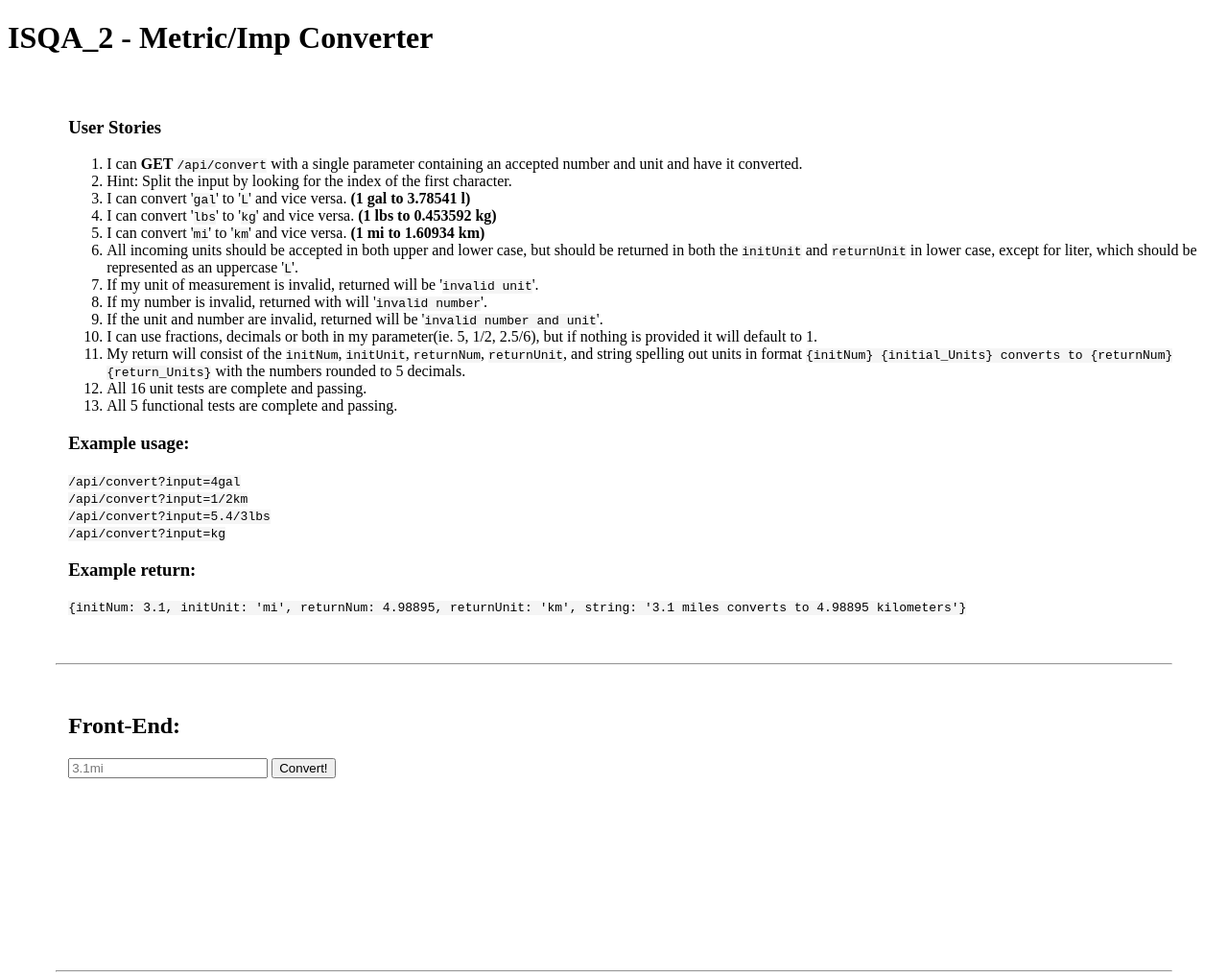
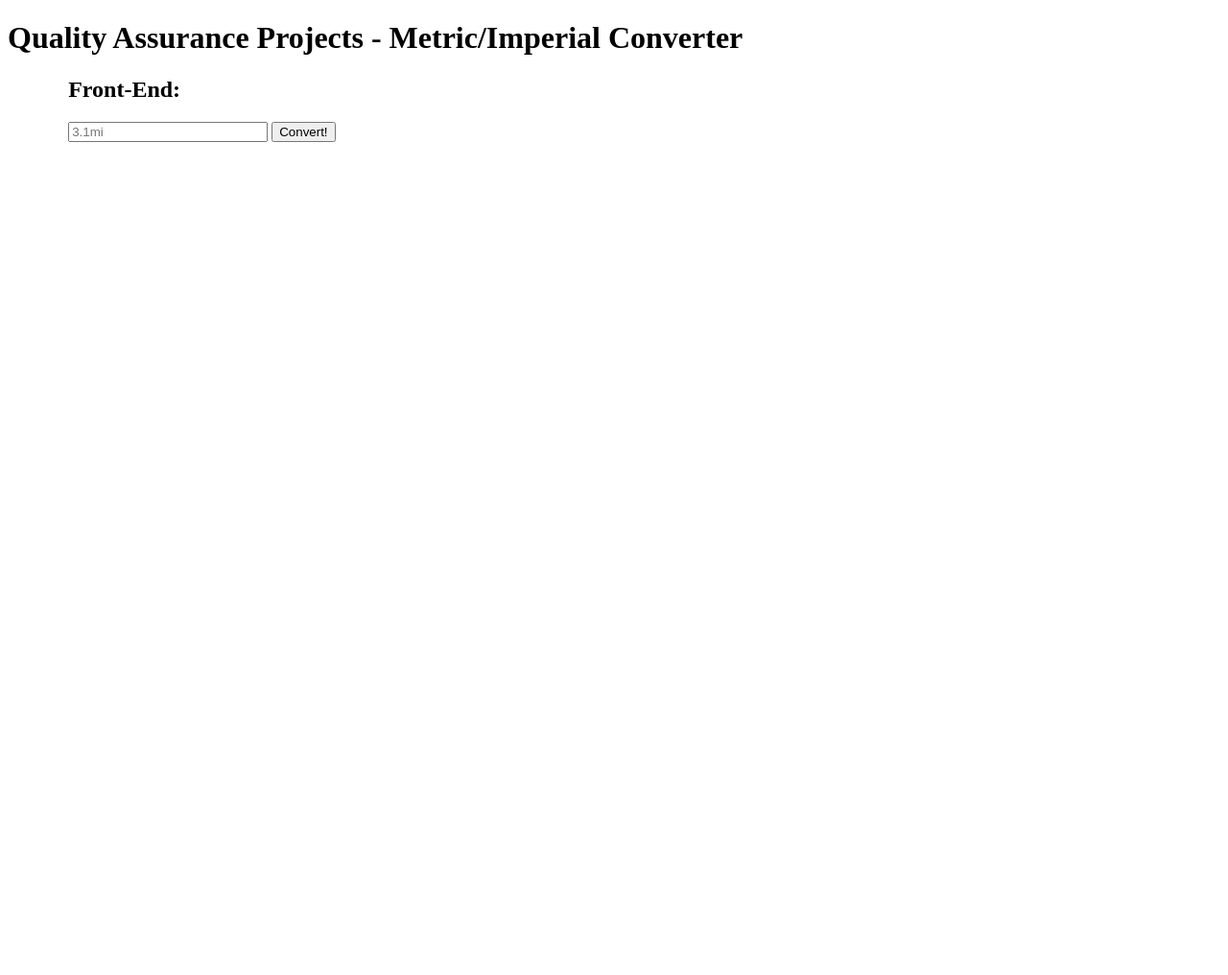
Before and after one commit to freeCodeCamp/boilerplate-project-metricimpconverter, a website: page views/index.html in a window 1280 px wide. Shown: the whole page at 96% size. After the commit the page ends 800 px from the top, so only its background shows below. Drawn offline with nearby package versions, Linux system fonts and the light colour scheme; files that its build step writes are made by us from their sources.

Commit message:
Remove User Stories, Reformat README

```diff
--- a/views/index.html
+++ b/views/index.html
@@ -1,7 +1,7 @@
 <!DOCTYPE html>
 <html>
   <head>
-    <title>Free Code Camp - Metric/Imperial Converter</title>
+    <title>Quality Assurance Projects - Metric/Imperial Converter</title>
     <meta name="description" content="A cool thing made with HyperDev">
     <link id="favicon" rel="icon" href="https://hyperdev.com/favicon-app.ico" type="image/x-icon">
     <meta charset="utf-8">
@@ -12,36 +12,9 @@
   <body>
     <header>
       <h1>
-        ISQA_2 - Metric/Imp Converter
+        Quality Assurance Projects - Metric/Imperial Converter
       </h1>
     </header>
-    <div id='userstories' style='margin-left: 5%; margin-top: 5%'>
-      <h3>User Stories</h3>
-      <ol>
-        <li>I can <b>GET</b> <code>/api/convert</code> with a single parameter containing an accepted number and unit and have it converted.</li>
-        <li>Hint: Split the input by looking for the index of the first character.</li>
-        <li>I can convert '<code>gal</code>' to '<code>L</code>' and vice versa. <b>(1 gal to 3.78541 l)</b></li>
-        <li>I can convert '<code>lbs</code>' to '<code>kg</code>' and vice versa. <b>(1 lbs to 0.453592 kg)</b></li>
-        <li>I can convert '<code>mi</code>' to '<code>km</code>' and vice versa. <b>(1 mi to 1.60934 km)</b></li>
-        <li>All incoming units should be accepted in both upper and lower case, but should be returned in both the <code>initUnit</code> and
-          <code>returnUnit</code> in lower case, except for liter, which should be represented as an uppercase '<code>L</code>'.</li>
-        <li>If my unit of measurement is invalid, returned will be '<code>invalid unit</code>'.</li>
-        <li>If my number is invalid, returned with will '<code>invalid number</code>'.</li>
-        <li>If the unit and number are invalid, returned will be '<code>invalid number and unit</code>'.</li>
-        <li>I can use fractions, decimals or both in my parameter(ie. 5, 1/2, 2.5/6), but if nothing is provided it will default to 1.</li>
-        <li>My return will consist of the <code>initNum</code>, <code>initUnit</code>, <code>returnNum</code>, <code>returnUnit</code>, and string spelling out units in format <code>{initNum} {initial_Units} converts to {returnNum} {return_Units}</code> with the numbers rounded to 5 decimals.</li>
-        <li>All 16 unit tests are complete and passing.</li>
-        <li>All 5 functional tests are complete and passing.</li>
-      </ol>
-      <h3>Example usage:</h3>
-      <code>/api/convert?input=4gal</code><br>
-      <code>/api/convert?input=1/2km</code><br>
-      <code>/api/convert?input=5.4/3lbs</code><br>
-      <code>/api/convert?input=kg</code><br>
-      <h3>Example return:</h3>
-      <code>{initNum: 3.1, initUnit: 'mi', returnNum: 4.98895, returnUnit: 'km', string: '3.1 miles converts to 4.98895 kilometers'}</code>
-    </div>
-    <hr style='margin: 50px'>
     <div id='testui' style='margin-left: 5%'>
       <h2 style="text-align: left">Front-End:</h2>
       <form id="convertForm" class="border">
@@ -51,7 +24,6 @@
       <p id='result'></p>
       <code id='jsonResult'></code>
     </div>
-    <hr style='margin: 50px; margin-top: 200px'>
     <!-- Your web-app is https, so your scripts need to be too -->
     <script src="https://code.jquery.com/jquery-2.2.1.min.js"
             integrity="sha256-gvQgAFzTH6trSrAWoH1iPo9Xc96QxSZ3feW6kem+O00="
```
Also changed, not shown: README.md.
